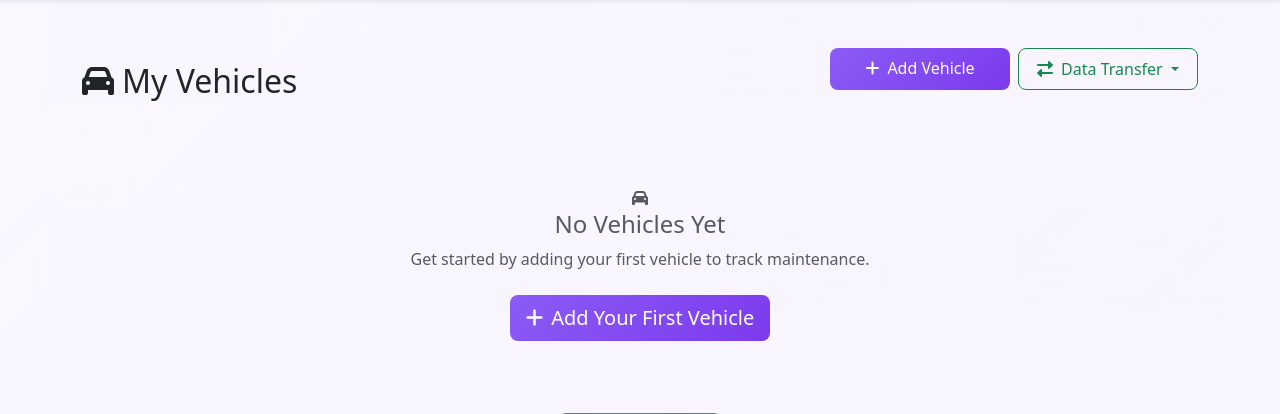
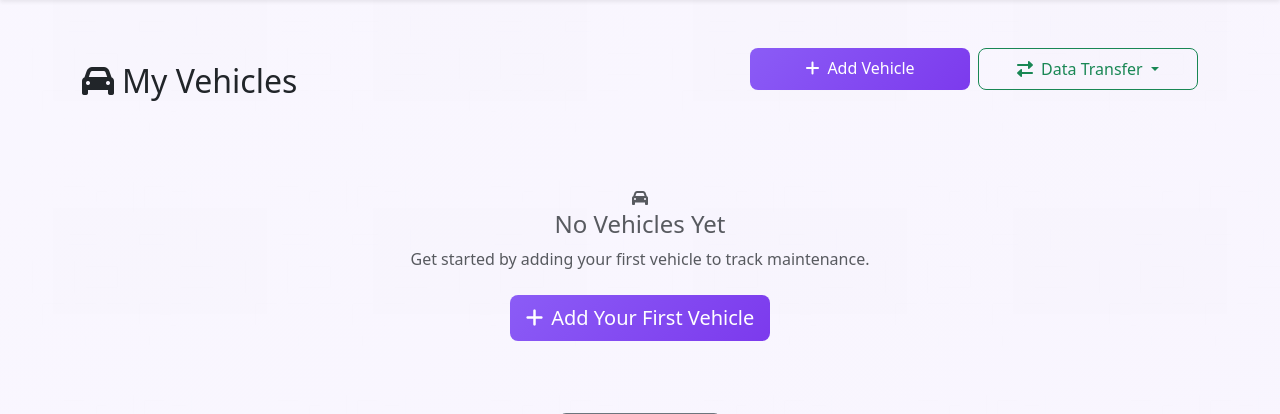
Before and after one commit to Kegs27/vehicle_maintenance_tracker, a FastAPI app: page /vehicles in a window 1280 px wide. Shown: the part 59-473 px from the top of the page. Run offline with FastAPI, Linux system fonts and the light colour scheme; data that the repository does not hold is empty; some libraries are stand-ins or nearby versions.

Commit message:
Fix button sizing: increase min-width for consistent button sizes
- Increase btn-standard min-width from 180px to 220px
- Ensures both 'Add Maintenance' and 'Add Future Maintenance' buttons are same size
- Accommodates longer text in 'Add Future Maintenance' button
- Maintains visual consistency across maintenance page

```diff
--- a/static/app-styles.css
+++ b/static/app-styles.css
@@ -113,7 +113,7 @@ body::before {
 
 /* Standard button sizes for consistency */
 .btn-standard {
-    min-width: 180px;
+    min-width: 220px;
     padding: 8px 16px;
     text-align: center;
 }
```
